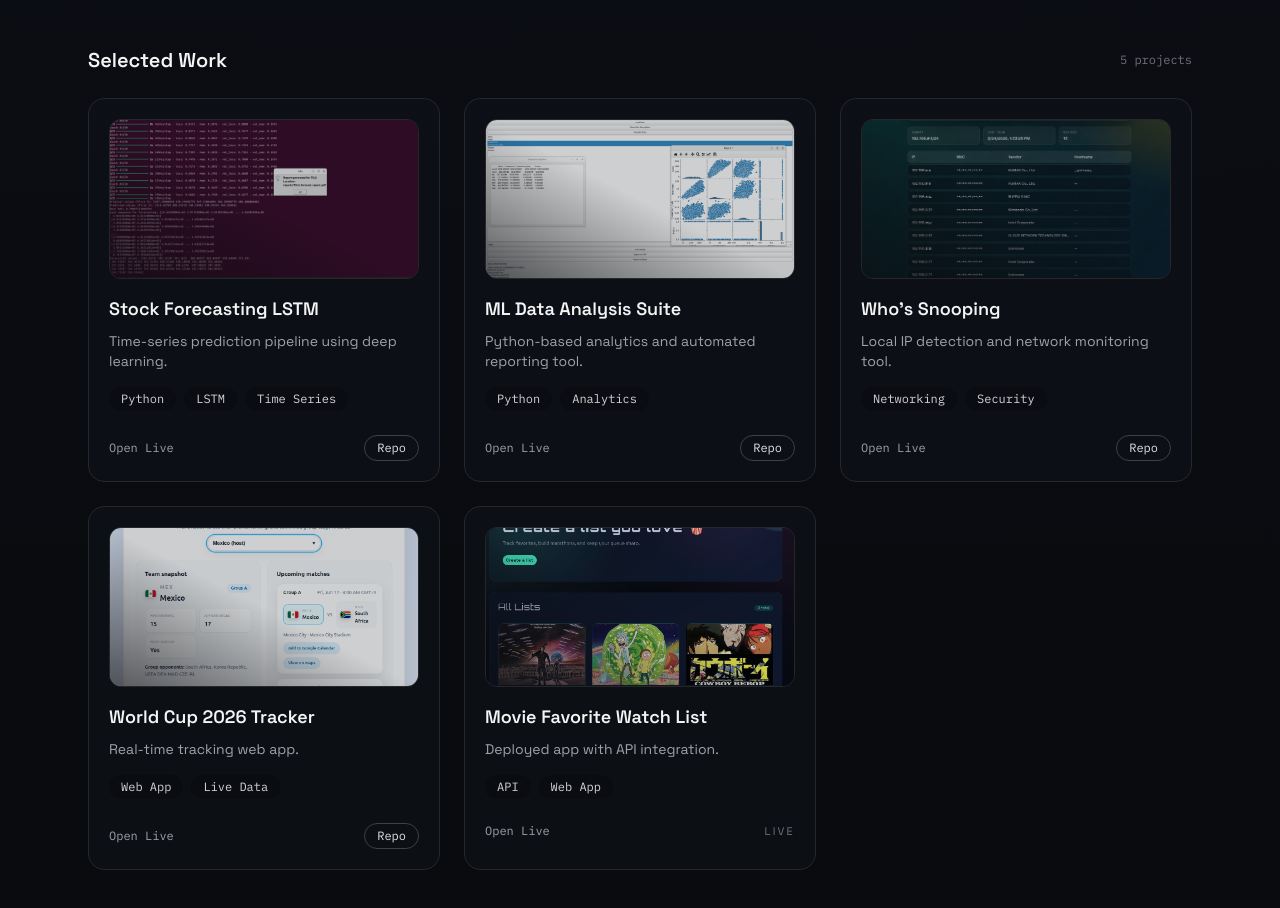
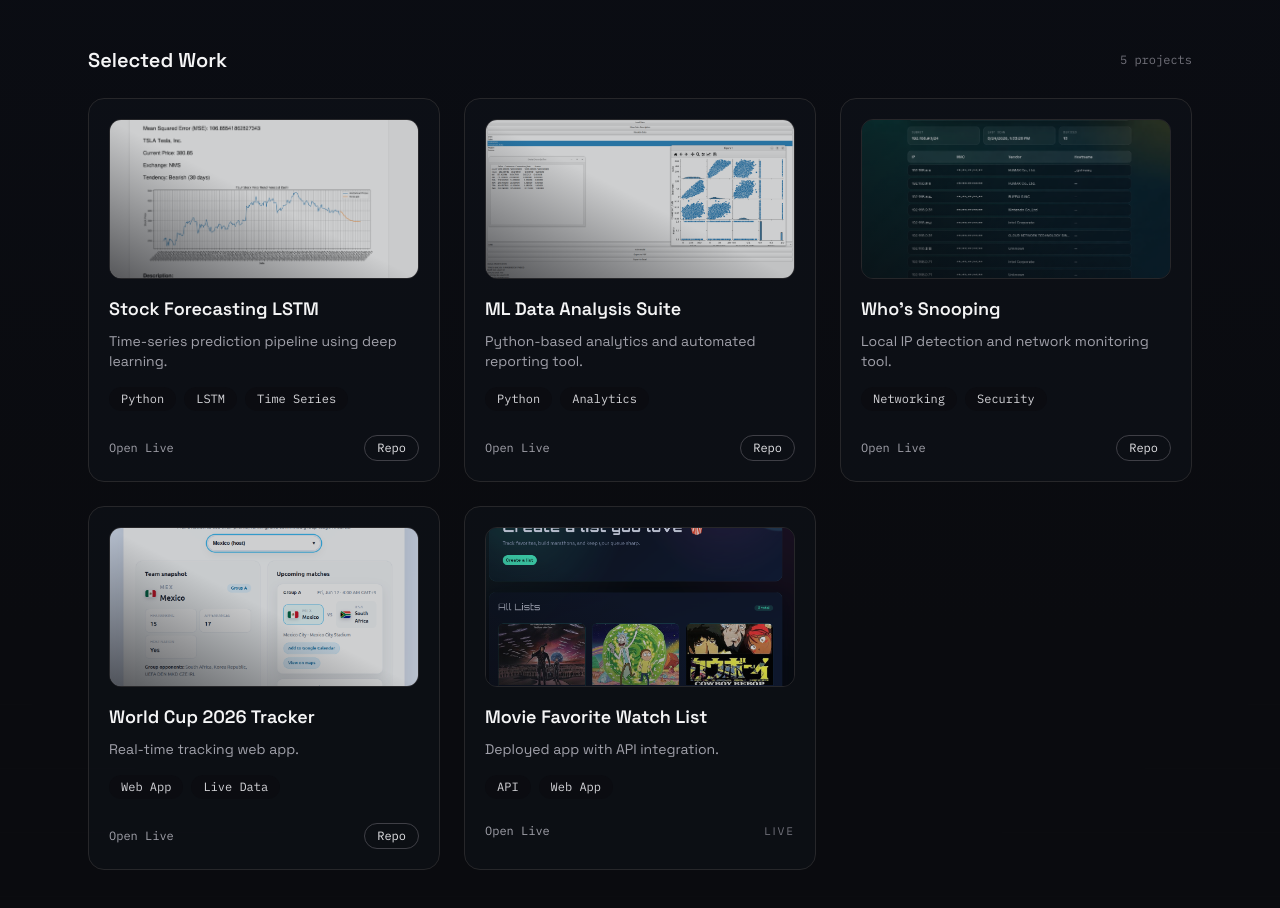
Before and after one commit to Hishamkhashman1/portfolio, a Next.js app: page / in a window 1280 px wide. Shown: the part 1280-2188 px from the top of the page. Built offline with nearby package versions, Linux system fonts and the light colour scheme.

Commit message:
changed image placeholder with screenshot

```diff
--- a/data/projects.ts
+++ b/data/projects.ts
@@ -50,7 +50,7 @@ export const projects: Project[] = [
     title: "Stock Forecasting LSTM",
     description: "Time-series prediction pipeline using deep learning.",
     stack: ["Python", "LSTM", "Time Series"],
-    image: "/projects/stock.png",
+    image: "/projects/Screenshot from 2026-03-24 15-14-26.png",
     liveUrl: "https://github.com/Hishamkhashman1/stock-forecasting-lstm",
     repoUrl: "https://github.com/Hishamkhashman1/stock-forecasting-lstm",
     category: "Selected Work"
```
Also changed, not shown: public/projects/Screenshot from 2026-03-24 15-14-26.png (added).
